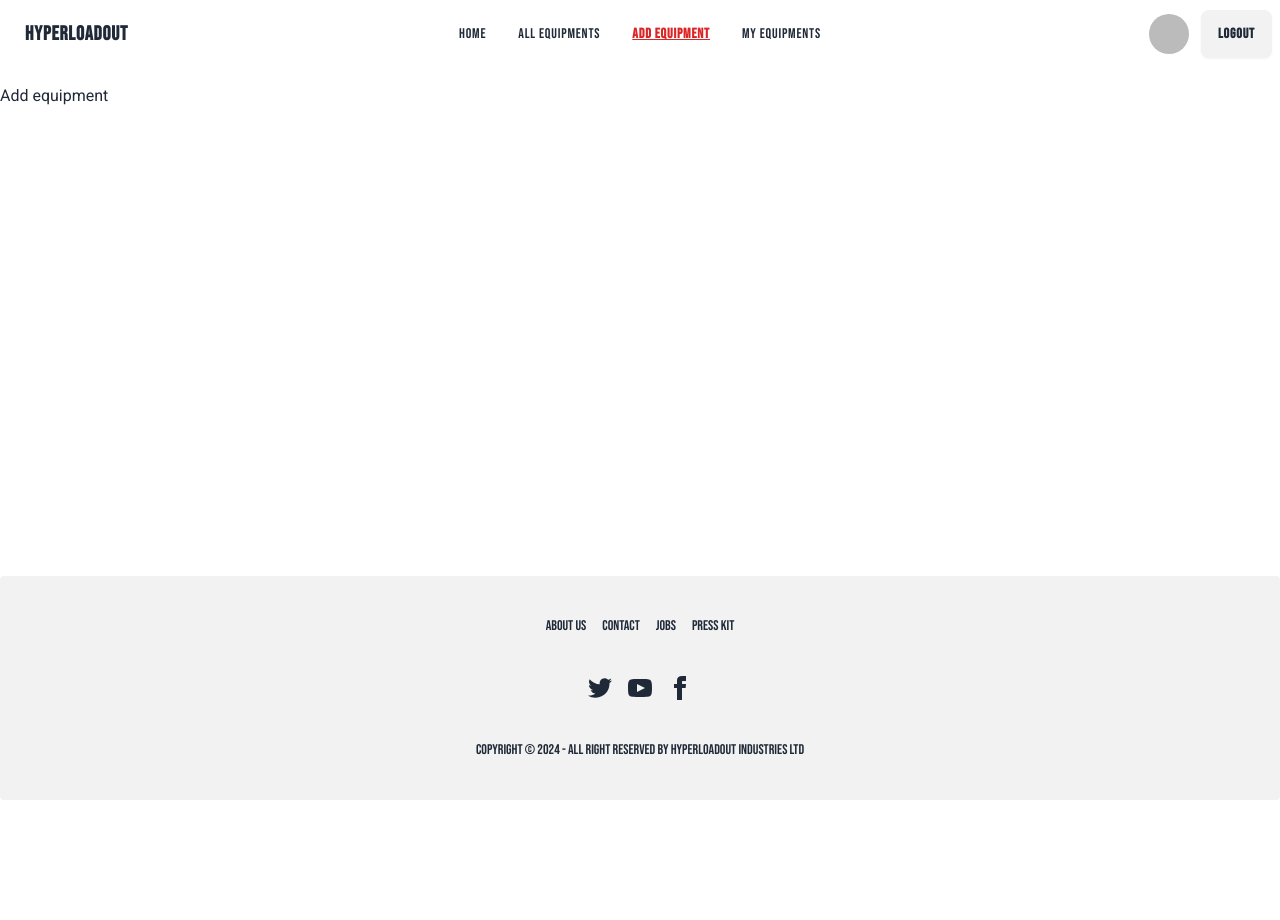
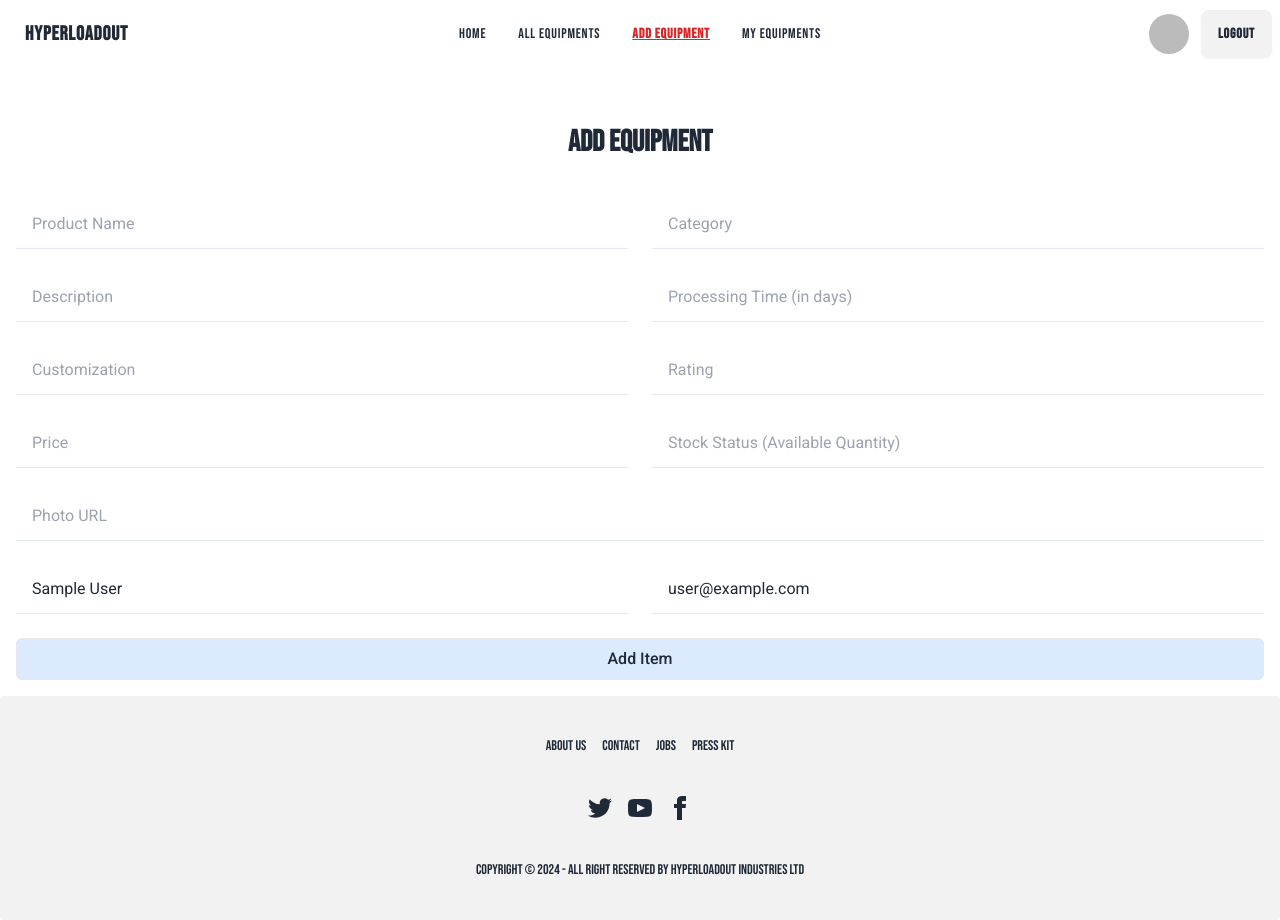
Before and after one commit to xyryc/HyperLoadout-client, a React (Vite) app: page /add-equipment in a window 1280 px wide. Before the commit the page ends 800 px from the top, so only its background shows below. Built offline with nearby package versions, Linux system fonts and the light colour scheme; no server answers; sample sign-in values are in the browser's storage.

Commit message:
added equipment add functionality

```diff
--- a/src/pages/AddEquipmentPage.jsx
+++ b/src/pages/AddEquipmentPage.jsx
@@ -1,11 +1,168 @@
-
+import { useContext } from "react";
+// import { useNavigate } from "react-router-dom";
+import Swal from "sweetalert2";
+import { AuthContext } from "../providers/AuthProvider";
 
 const AddEquipmentPage = () => {
-    return (
-        <div>
-            Add equipment
-        </div>
-    );
+  const { user } = useContext(AuthContext);
+
+//   const navigate = useNavigate();
+
+  const handleAddEquipment = (event) => {
+    event.preventDefault();
+
+    const form = event.target;
+    const name = form.name.value;
+    const category = form.category.value;
+    const description = form.description.value;
+    const processing_time = form.processing_time.value;
+    const customization = form.customization.value;
+    const rating = form.rating.value;
+    const price = form.price.value;
+    const stock = form.stock.value;
+    const photo = form.photo.value;
+    const username = form.username.value;
+    const email = form.email.value;
+
+    const newEquipment = {
+      name,
+      category,
+      description,
+      processing_time,
+      customization,
+      rating,
+      price,
+      stock,
+      photo,
+      username,
+      email,
+    };
+    // console.log(newEquipment);
+
+    // send data to server
+    fetch("http://localhost:5000/equipments", {
+      method: "POST",
+      headers: {
+        "content-type": "application/json",
+      },
+      body: JSON.stringify(newEquipment),
+    })
+      .then((res) => res.json())
+      .then((data) => {
+        console.log(data);
+
+        if (data.insertedId) {
+          Swal.fire({
+            title: "Success!",
+            text: "Item added successfully",
+            icon: "success",
+            confirmButtonText: "Okay",
+          });
+
+          //   navigate("/");
+        }
+      });
+  };
+
+  return (
+    <div className="text-center container mx-auto px-4">
+      <h1 className="my-10 text-3xl font-bold font-bebas-neue">
+        Add Equipment
+      </h1>
+
+      <form
+        onSubmit={handleAddEquipment}
+        className="grid grid-cols-1 sm:grid-cols-2 gap-6"
+      >
+        <input
+          type="text"
+          name="name"
+          placeholder="Product Name"
+          className="border-[#e5eaf2] border-b outline-none px-4 py-3 focus:border-[#3B9DF8] transition-colors duration-300"
+        />
+
+        <input
+          type="text"
+          name="category"
+          placeholder="Category"
+          className="border-[#e5eaf2] border-b outline-none px-4 py-3 focus:border-[#3B9DF8] transition-colors duration-300"
+        />
+
+        <input
+          type="text"
+          name="description"
+          placeholder="Description"
+          className=" border-[#e5eaf2] border-b outline-none px-4 py-3 focus:border-[#3B9DF8] transition-colors duration-300"
+        />
+
+        <input
+          type="number"
+          name="processing_time"
+          placeholder="Processing Time (in days)"
+          className="border-[#e5eaf2] border-b outline-none px-4 py-3 focus:border-[#3B9DF8] transition-colors duration-300"
+        />
+
+        <input
+          type="text"
+          name="customization"
+          placeholder="Customization"
+          className="border-[#e5eaf2] border-b outline-none px-4 py-3 focus:border-[#3B9DF8] transition-colors duration-300"
+        />
+
+        <input
+          type="number"
+          name="rating"
+          placeholder="Rating"
+          className="border-[#e5eaf2] border-b outline-none px-4 py-3 focus:border-[#3B9DF8] transition-colors duration-300"
+        />
+
+        <input
+          type="number"
+          name="price"
+          placeholder="Price"
+          className="border-[#e5eaf2] border-b outline-none px-4 py-3 focus:border-[#3B9DF8] transition-colors duration-300"
+        />
+
+        <input
+          type="number"
+          name="stock"
+          placeholder="Stock Status (Available Quantity)"
+          className="border-[#e5eaf2] border-b outline-none px-4 py-3 focus:border-[#3B9DF8] transition-colors duration-300"
+        />
+
+        <input
+          type="text"
+          name="photo"
+          placeholder="Photo URL"
+          className="sm:col-span-2 border-[#e5eaf2] border-b outline-none px-4 py-3 focus:border-[#3B9DF8] transition-colors duration-300"
+        />
+
+        <input
+          type="text"
+          name="username"
+          placeholder="User Name"
+          defaultValue={user.displayName}
+          className="border-[#e5eaf2] border-b outline-none px-4 py-3 focus:border-[#3B9DF8] transition-colors duration-300"
+          readOnly
+        />
+
+        <input
+          type="email"
+          name="email"
+          placeholder="User Email"
+          defaultValue={user.email}
+          className="border-[#e5eaf2] border-b outline-none px-4 py-3 focus:border-[#3B9DF8] transition-colors duration-300"
+          readOnly
+        />
+
+        <input
+          className="rounded-md bg-blue-100 sm:col-span-2 border-b-gray-200 border py-2 hover:border-blue-500 duration-200 font-medium hover:bg-blue-100"
+          type="submit"
+          value="Add Item"
+        />
+      </form>
+    </div>
+  );
 };
 
 export default AddEquipmentPage;
```
Also changed, not shown: 1 other file (tests, documents, lock files or other folders).
